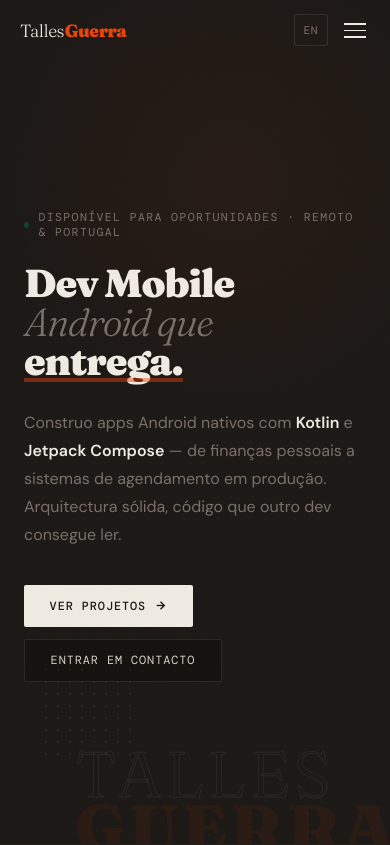
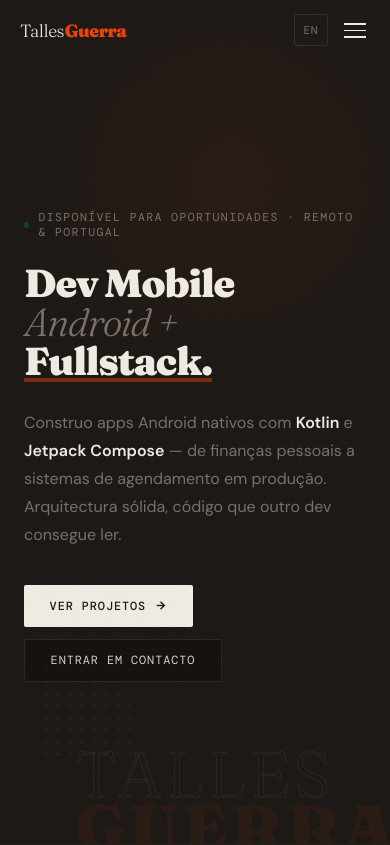
Before and after one commit to TallesGuerra/pagina-portfolio, a React (Vite) app: page / in a window 390 px wide. Shown: the top 845 px of the page. Built offline with nearby package versions, Linux system fonts and the light colour scheme.

Commit message:
feat: update hero headline to 'Dev Mobile Android + Fullstack'
Replace 'que entrega' with '+ Fullstack.' to better reflect fullstack background

https://claude.ai/code/session_016X3D8d1S8W5cxcmzxnoifz

```diff
--- a/src/i18n.js
+++ b/src/i18n.js
@@ -9,8 +9,8 @@ const translations = {
     hero: {
       eyebrow: 'Disponível para oportunidades · Remoto & Portugal',
       h1Line1: 'Dev Mobile',
-      h1Line2: 'Android que',
-      h1Line3: 'entrega.',
+      h1Line2: 'Android +',
+      h1Line3: 'Fullstack.',
       desc: 'Construo apps Android nativos com <strong>Kotlin</strong> e <strong>Jetpack Compose</strong> — de finanças pessoais a sistemas de agendamento em produção. Arquitectura sólida, código que outro dev consegue ler.',
       cta: 'Ver projetos',
       ctaGhost: 'Entrar em contacto',
@@ -130,8 +130,8 @@ const translations = {
     hero: {
       eyebrow: 'Available for opportunities · Remote & Portugal',
       h1Line1: 'Mobile',
-      h1Line2: 'Android Dev',
-      h1Line3: 'that delivers.',
+      h1Line2: 'Android +',
+      h1Line3: 'Fullstack.',
       desc: 'I build native Android apps with <strong>Kotlin</strong> and <strong>Jetpack Compose</strong> — from personal finance to live booking systems. Solid architecture, code another dev can read tomorrow.',
       cta: 'See projects',
       ctaGhost: 'Get in touch',
```
